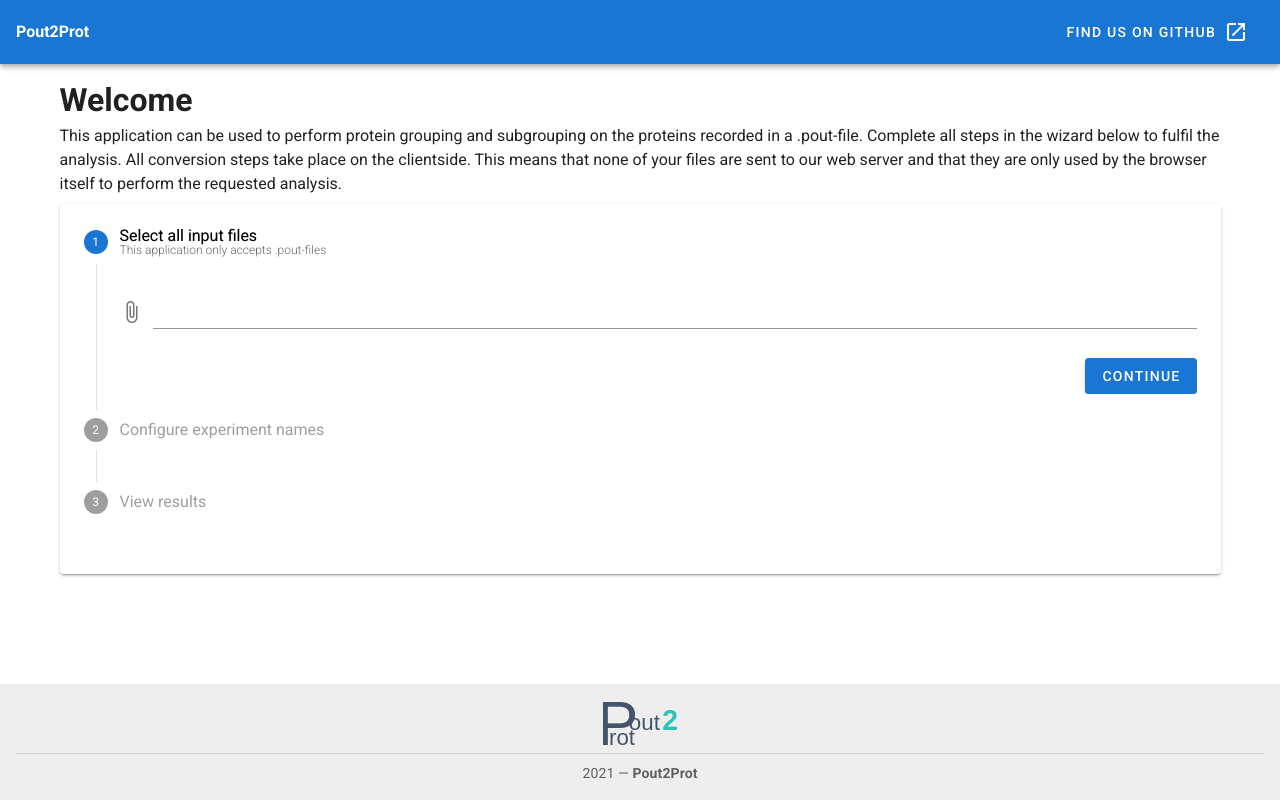
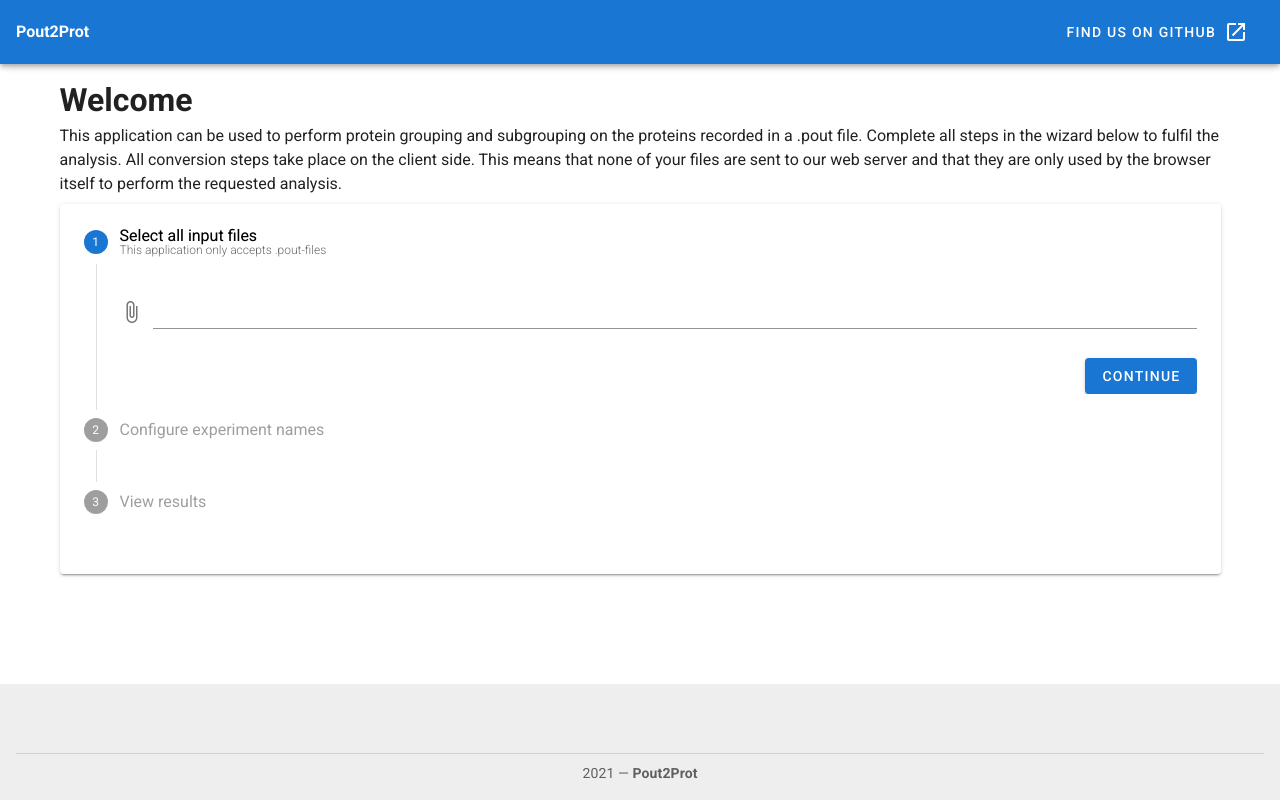
Before and after one commit to compomics/pout2prot, a Vue app in the folder web/: page / in a window 1280 px wide. Built offline with nearby package versions, Linux system fonts and the light colour scheme.

Commit message:
Some minor bugs fixed

```diff
--- a/web/public/index.html
+++ b/web/public/index.html
@@ -5,7 +5,7 @@
     <meta http-equiv="X-UA-Compatible" content="IE=edge">
     <meta name="viewport" content="width=device-width,initial-scale=1.0">
     <link rel="icon" href="<%= BASE_URL %>favicon.ico">
-    <title>Pout2Groups</title>
+    <title>Pout2Prot</title>
     <link rel="stylesheet" href="https://fonts.googleapis.com/css?family=Roboto:100,300,400,500,700,900">
     <link rel="stylesheet" href="https://cdn.jsdelivr.net/npm/@mdi/font@latest/css/materialdesignicons.min.css">
   </head>
--- a/web/src/App.vue
+++ b/web/src/App.vue
@@ -30,7 +30,7 @@
             <v-card flat tile class="grey lighten-3 text-center" style="width: 100%;">
                 <v-card-text>
                     <div class="d-flex justify-center" style="width: 100%;">
-                        <v-img src="@/assets/logo.svg" max-width="75" max-height="75">
+                        <v-img src="@/assets/logo.png" max-width="75" max-height="75">
                         </v-img>
                     </div>
                     <v-divider class="my-2"></v-divider>
--- a/web/src/components/HomePage.vue
+++ b/web/src/components/HomePage.vue
@@ -7,8 +7,8 @@
                 </h1>
                 <div class="mb-2">
                     This application can be used to perform protein grouping and subgrouping on the
-                    proteins recorded in a .pout-file. Complete all steps in the wizard below to fulfil the analysis.
-                    All conversion steps take place on the clientside. This means that none of your files are sent to
+                    proteins recorded in a .pout file. Complete all steps in the wizard below to fulfil the analysis.
+                    All conversion steps take place on the client side. This means that none of your files are sent to
                     our web server and that they are only used by the browser itself to perform the requested analysis.
                 </div>
                 <v-stepper vertical v-model="currentStep">
```
Also changed, not shown: web/src/assets/logo.png (added).
